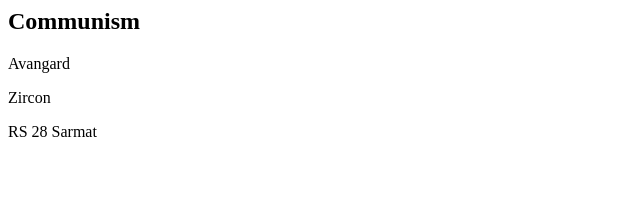
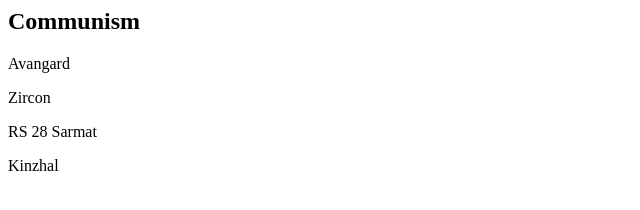
Before and after one commit to Emperor012/Github.Tutorial, a plain HTML site: page Index.html in a window 1280 px wide. Shown: the full height of the page, 0-640 px from the left. Drawn offline with Linux system fonts and the light colour scheme.

Commit message:
add Kinzhal

```diff
--- a/Index.html
+++ b/Index.html
@@ -10,5 +10,6 @@
     <p>Avangard</p>
     <p>Zircon</p>
     <p>RS 28 Sarmat</p>
+    <p>Kinzhal</p>
 </body>
 </html>
```
